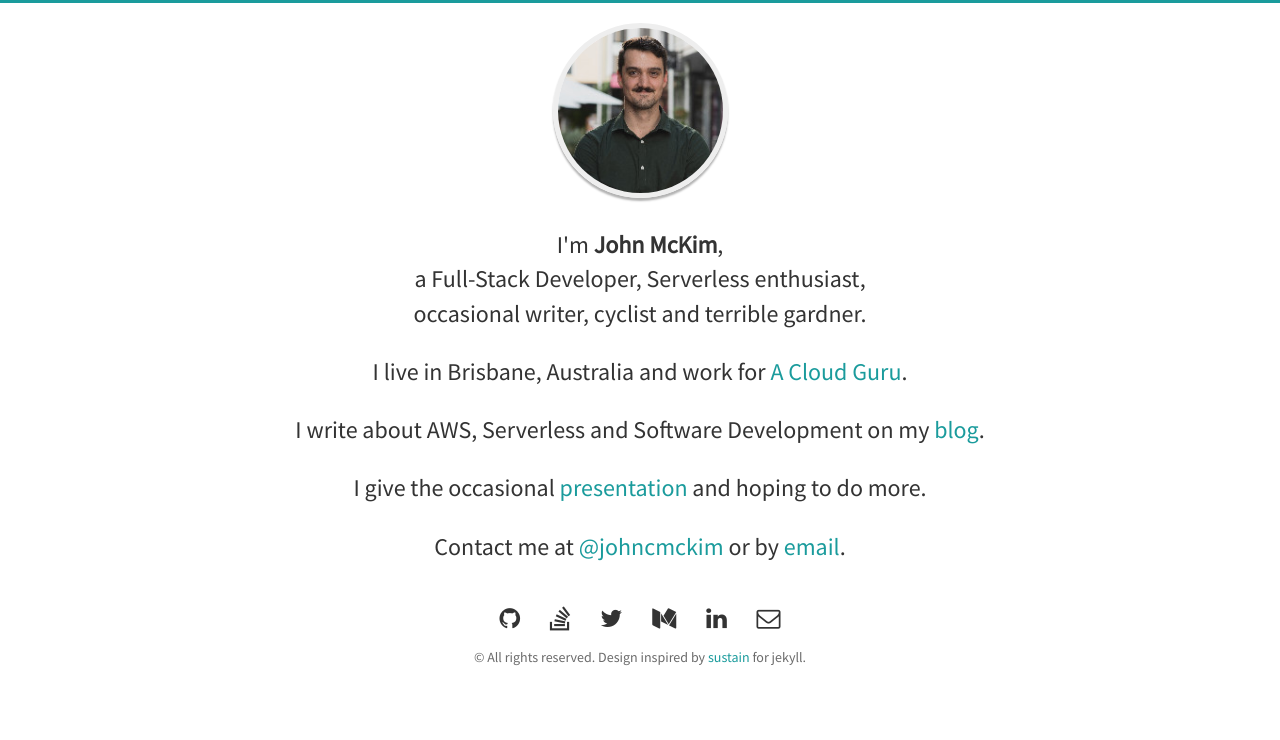
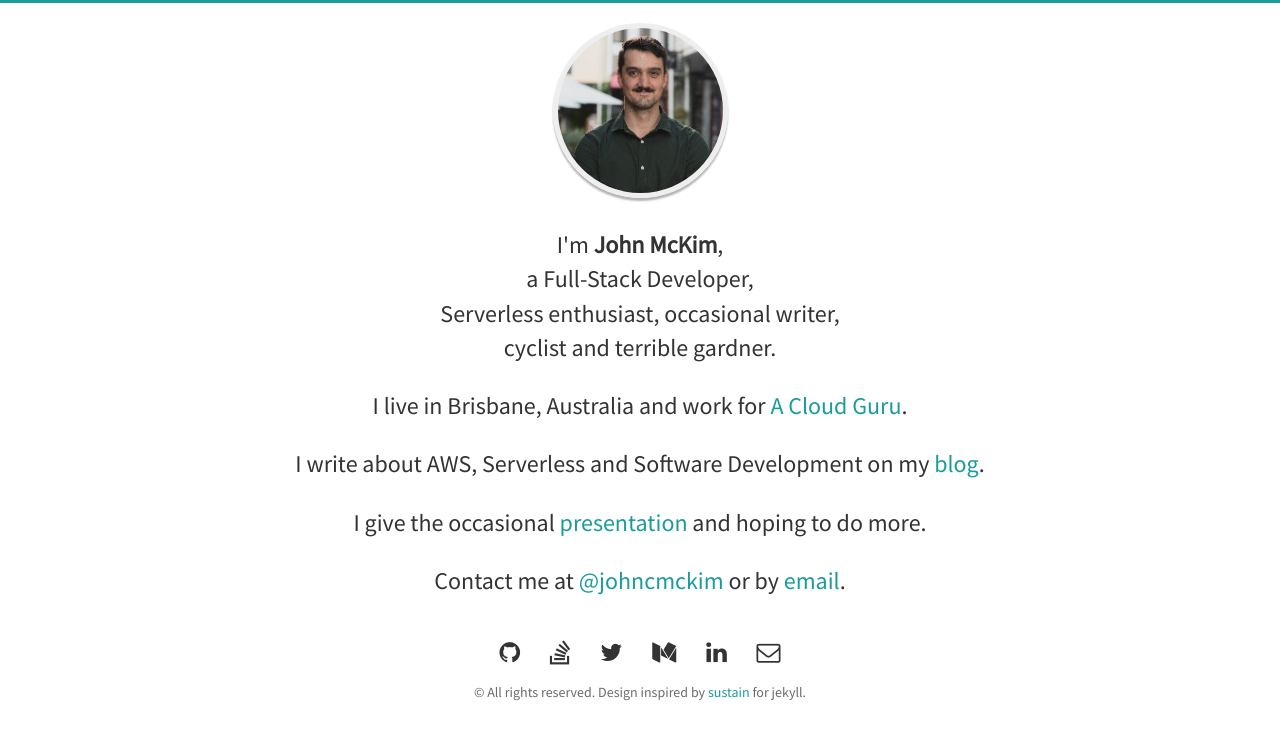
Before and after one commit to johncmckim/johncmckim.github.io, a Jekyll site: the page built from index.html, in a window 1280 px wide. Shown: the top 740 px of the page. Built offline with Jekyll 4.4.1, drawn with Linux system fonts in a browser that asks for light colours.

```diff
--- a/_config.yml
+++ b/_config.yml
@@ -20,7 +20,7 @@ avatar: avatar.jpeg
 feed:
   path: feed.xml
 
-blog_url:               https://blog.johncmckim.me
+blog_url:               https://medium.com/@johncmckim
 medium_username:        "@johncmckim"
 twitter_username:       johncmckim
 github_username:        johncmckim
--- a/index.html
+++ b/index.html
@@ -10,8 +10,9 @@ header: hidden
     <div class="info">
       <p>
         I'm <strong>{{ site.author.name }}</strong>,<br />
-        a Full-Stack Developer, Serverless enthusiast,<br />
-        occasional writer, cyclist and terrible gardner.
+        a Full-Stack Developer, <br />
+        Serverless enthusiast, occasional writer,<br />
+        cyclist and terrible gardner.
       </p>
       <p>
          I live in Brisbane, Australia and work for <a href="{{ site.employer.uri }}">{{ site.employer.name }}</a>.
```
